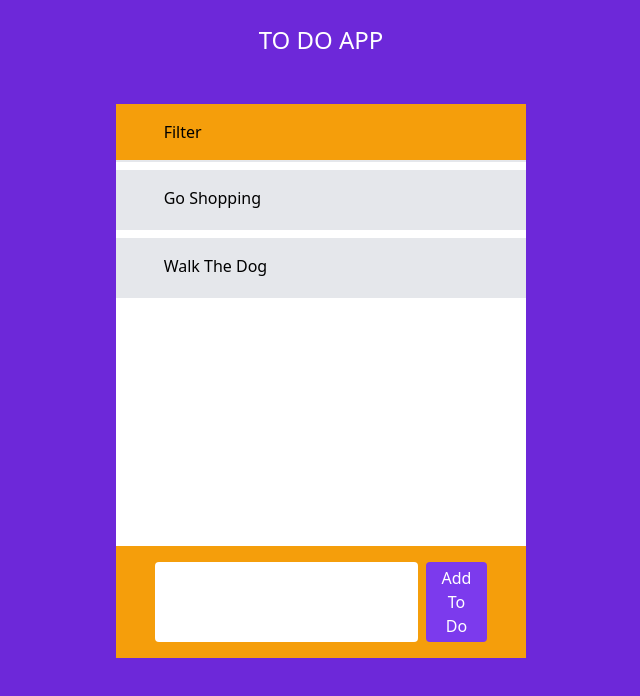
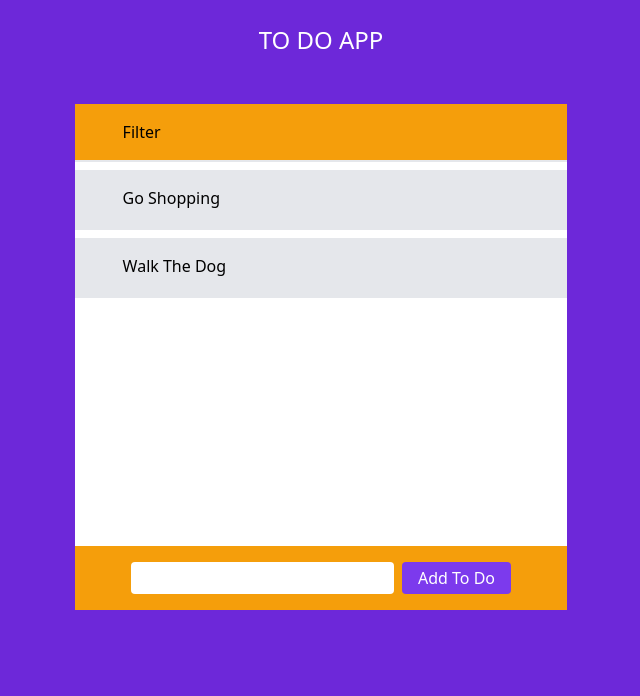
Before and after one commit to nnha19/Chat-App, a React (Create React App) app: page / in a window 1280 px wide. Shown: the top 696 px of the page, without its empty margins (319-959 px from the left). Built offline with nearby package versions, Linux system fonts and the light colour scheme; the HTML template or start-up script is replaced by a standard one.

Commit message:
to do app with tailwind and typescript finishes

```diff
--- a/src/components/ToDos/ToDoList/DeleteToDo/DeleteToDo.tsx
+++ b/src/components/ToDos/ToDoList/DeleteToDo/DeleteToDo.tsx
@@ -9,7 +9,7 @@ const DeleteToDo: React.FC<IProps> = ({ deleteToDo, id }) => {
   return (
     <i
       onClick={() => deleteToDo(id)}
-      className="fas text-red-700 text-lg cursor-pointer fa-trash"
+      className="fas  text-red-700 text-lg cursor-pointer fa-trash"
     ></i>
   );
 };
--- a/src/components/ToDos/ToDoList/EditForm/EditForm.tsx
+++ b/src/components/ToDos/ToDoList/EditForm/EditForm.tsx
@@ -30,13 +30,13 @@ const EditForm: React.FC<IProps> = ({
       <div>
         <button
           onClick={() => editConfirm(id, editedVal)}
-          className="py-1 px-4 rounded bg-purple-600 text-white ml-4 mr-4"
+          className="mb-2 sm:mb-0 py-1 px-4 rounded bg-purple-600 text-white ml-4 mr-4"
         >
           Edit
         </button>
         <button
           onClick={() => cancelEdit(id)}
-          className="py-1 px-4 rounded bg-red-500 text-white"
+          className="ml-2 sm:ml-0 py-1 px-4 rounded bg-red-500 text-white"
         >
           Cancel
         </button>
--- a/src/components/ToDos/ToDos.tsx
+++ b/src/components/ToDos/ToDos.tsx
@@ -18,7 +18,7 @@ const ToDos = () => {
   ]);
 
   return (
-    <div className="w-1/3 bg-yellow-500  my-12 mx-auto">
+    <div className="w-full sm:11/12 md:w-2/3 lg:w-2/5 bg-yellow-500  my-12 mx-auto">
       <FilterToDos />
       <ToDoList toDos={toDos} setToDos={setToDos} />
       <AddToDos toDos={toDos} setToDos={setToDos} />
```
